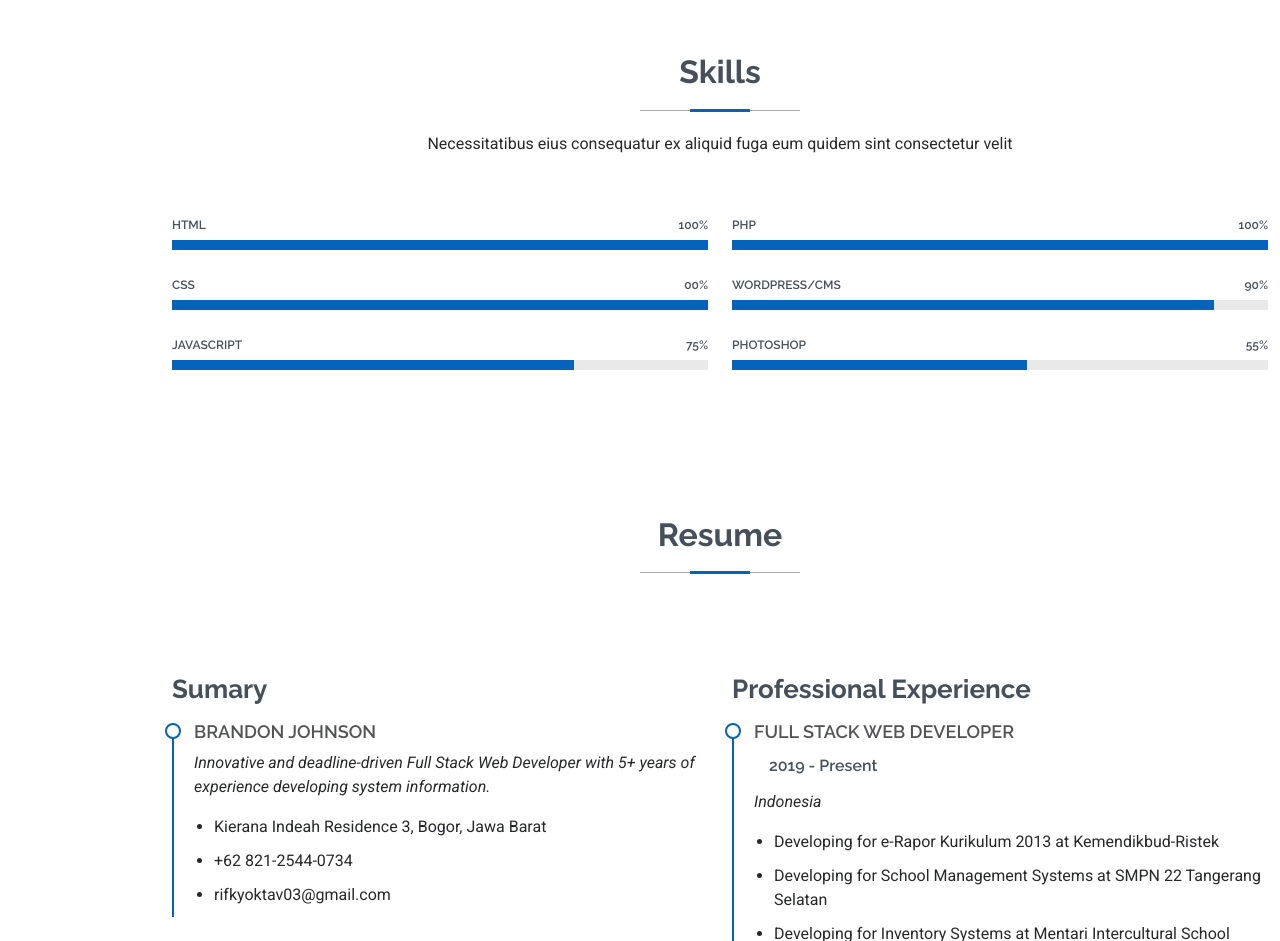
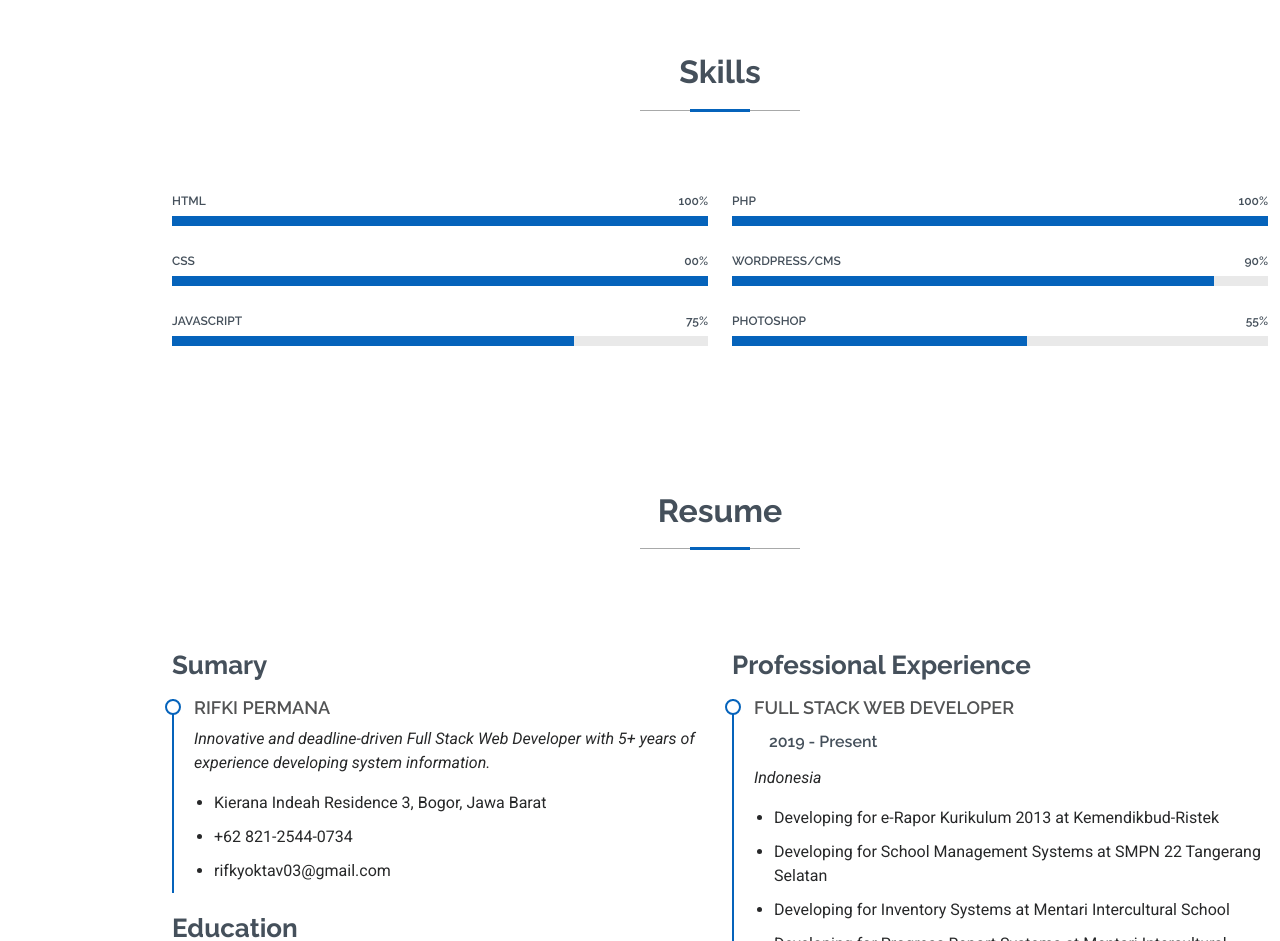
Before and after one commit to rifk-cyber/profile, a plain HTML site: page index.html in a window 1280 px wide. Shown: the part 1660-2601 px from the top of the page. Drawn offline with Linux system fonts and the light colour scheme.

Commit message:
Update index.html

```diff
--- a/index.html
+++ b/index.html
@@ -173,7 +173,7 @@
       <!-- Section Title -->
       <div class="container section-title" data-aos="fade-up">
         <h2>Skills</h2>
-        <p>Necessitatibus eius consequatur ex aliquid fuga eum quidem sint consectetur velit</p>
+
       </div><!-- End Section Title -->
 
       <div class="container" data-aos="fade-up" data-aos-delay="100">
@@ -252,7 +252,7 @@
             <h3 class="resume-title">Sumary</h3>
 
             <div class="resume-item pb-0">
-              <h4>Brandon Johnson</h4>
+              <h4>Rifki Permana</h4>
               <p><em>Innovative and deadline-driven Full Stack Web Developer with 5+ years of experience developing system information.</em></p>
               <ul>
                 <li>Kierana Indeah Residence 3, Bogor, Jawa Barat</li>
```
